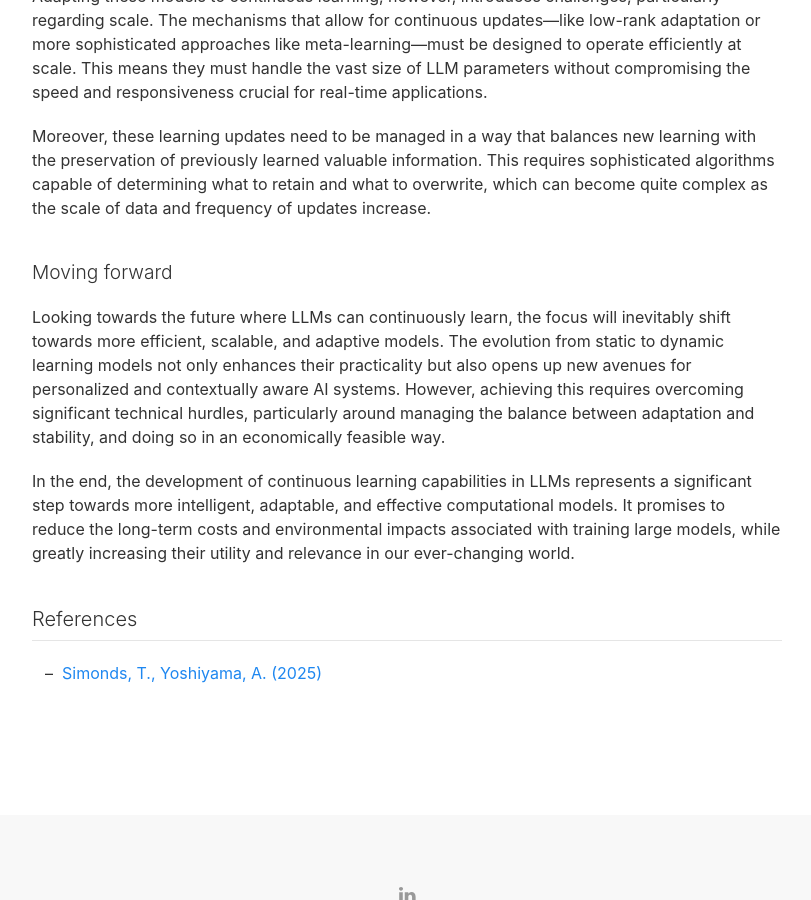
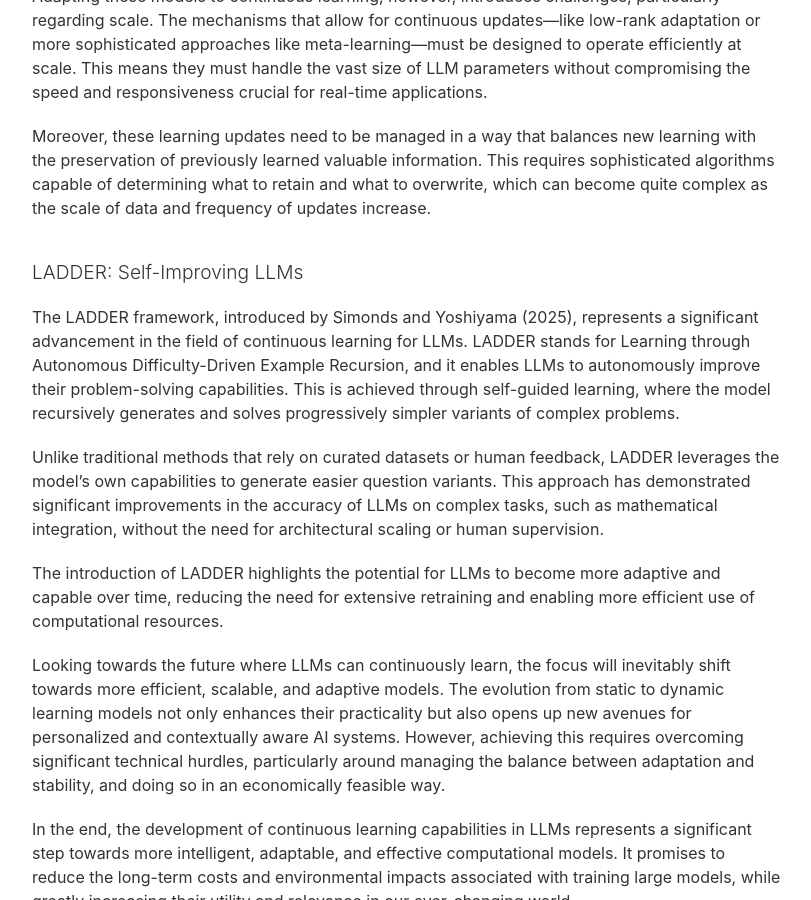
Before and after one commit to nyvyn/nyvyn.github.io, a Jekyll site: the page built from _notes/ai-that-can-learn.markdown, in a window 1280 px wide and 900 px high, scrolled down 1739 px. Shown: the whole window, without its empty margins (233-1044 px from the left). Built offline with Jekyll 4.4.1, drawn with Linux system fonts in a browser that asks for light colours; nearby versions of some CDN libraries; some of the changed text lies outside the part shown.

Commit message:
docs: Update documentation to include research on LADDER framework

```diff
--- a/_notes/ai-that-can-learn.markdown
+++ b/_notes/ai-that-can-learn.markdown
@@ -65,7 +65,13 @@ Moreover, these learning updates need to be managed in a way that balances new l
 previously learned valuable information. This requires sophisticated algorithms capable of determining what to retain
 and what to overwrite, which can become quite complex as the scale of data and frequency of updates increase.
 
-## Moving forward
+## LADDER: Self-Improving LLMs
+
+The LADDER framework, introduced by Simonds and Yoshiyama (2025), represents a significant advancement in the field of continuous learning for LLMs. LADDER stands for Learning through Autonomous Difficulty-Driven Example Recursion, and it enables LLMs to autonomously improve their problem-solving capabilities. This is achieved through self-guided learning, where the model recursively generates and solves progressively simpler variants of complex problems.
+
+Unlike traditional methods that rely on curated datasets or human feedback, LADDER leverages the model's own capabilities to generate easier question variants. This approach has demonstrated significant improvements in the accuracy of LLMs on complex tasks, such as mathematical integration, without the need for architectural scaling or human supervision.
+
+The introduction of LADDER highlights the potential for LLMs to become more adaptive and capable over time, reducing the need for extensive retraining and enabling more efficient use of computational resources.
 
 Looking towards the future where LLMs can continuously learn, the focus will inevitably shift towards more efficient,
 scalable, and adaptive models. The evolution from static to dynamic learning models not only enhances their practicality
```
